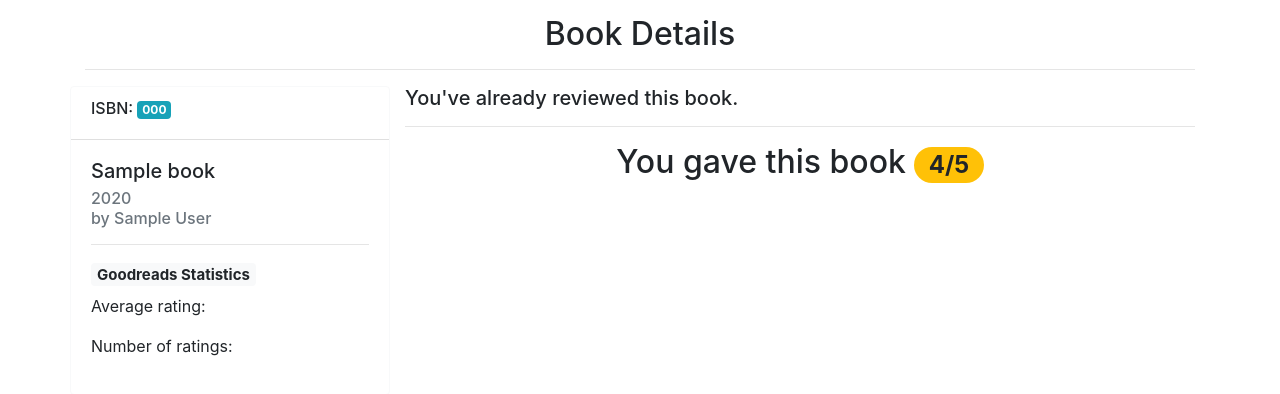
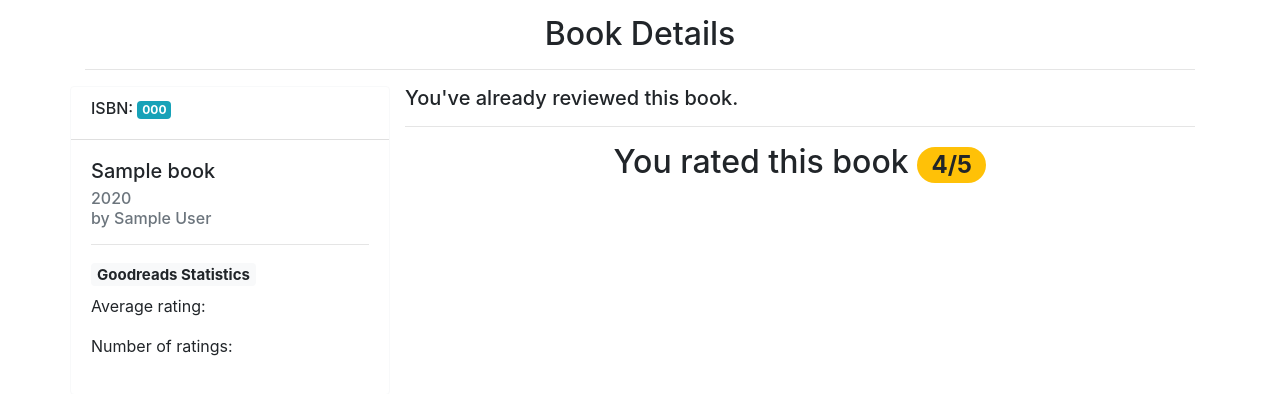
Before and after one commit to N-MHash/project1, a Flask app: template templates/book.html in a window 1280 px wide. Shown: the part 56-450 px from the top of the page. Run offline with Flask 2, Linux system fonts and the light colour scheme; the template is opened without the code that fills it: most values are stand-ins (such as "Sample title", 1, 10 or a date in 2020); some libraries are stand-ins or nearby versions.

Commit message:
Text adjustment

```diff
--- a/templates/book.html
+++ b/templates/book.html
@@ -52,7 +52,7 @@
     {% else %}
       <h5>You've already reviewed this book.</h5>
       <hr>
-      <h2 style="text-align: center; margin: auto;">You gave this book <span class="badge badge-pill badge-warning">{{ rating }}/5</span></h2>
+      <h2 style="text-align: center; margin: auto;">You rated this book <span class="badge badge-pill badge-warning">{{ rating }}/5</span></h2>
     {% endif %}
   </div>
 </div>
```
